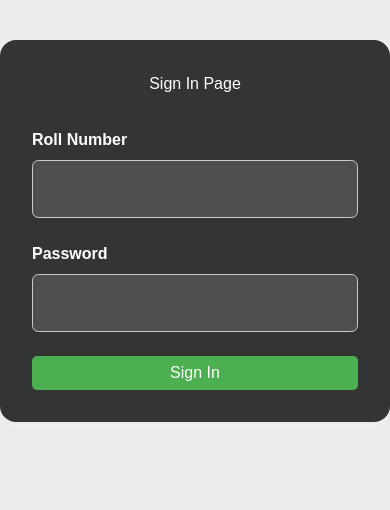
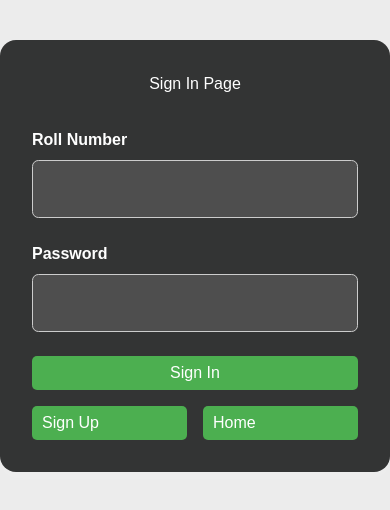
Before and after one commit to dilip-choudhary1/B.Tech_Project, a React (Vite) app: page /sign-in in a window 390 px wide. Shown: the top 510 px of the page. Built offline with nearby package versions, Linux system fonts and the light colour scheme.

Commit message:
responsiveness added and navigation changed

```diff
--- a/src/components/mess/signin.jsx
+++ b/src/components/mess/signin.jsx
@@ -35,10 +35,10 @@ function SignIn1() {
 
       if (response.ok && (role=='admin')) {
         localStorage.setItem("user", JSON.stringify({ rollnumber })); // Save user details in local storage
-        navigate("/admin"); // Redirect to StudentCorner
+        navigate("/admin/register"); // Redirect to StudentCorner
       } else if (response.ok && role == "mess") {
         localStorage.setItem("user", JSON.stringify({ rollnumber })); // Save user details in local storage
-        navigate("/mess"); // Redirect to StudentCorner
+        navigate("/mess/mess-entry"); // Redirect to StudentCorner
       }
       else {
         setMessage(res.message || "Login failed!");
@@ -97,6 +97,9 @@ function SignIn1() {
         <button type="submit" className="submit-button">
           Sign In
         </button>
+        <button type="submit" className="submit-button mt-3" onClick={() => navigate("/")}>
+          {"Home"}
+        </button>
       </form>
       {message && <p>{message}</p>}
     </div>
--- a/src/components/student/signin.jsx
+++ b/src/components/student/signin.jsx
@@ -73,6 +73,15 @@ function SignIn() {
         <button type="submit" className="submit-button">
           Sign In
         </button>
+        <div className="flex w-full gap-4 mt-2">
+          <button type="signin" className="submit-button w-full mt-2 flex" onClick={() => navigate("/sign-up")}>
+        {" Sign Up "}
+        </button>
+        <button type="signin" className="submit-button w-full  mt-2 flex" onClick={() => navigate("/")}>
+        {" Home "}
+        </button>
+        </div>
+
       </form>
       {message && <p>{message}</p>}
     </div>
--- a/src/components/student/signup.jsx
+++ b/src/components/student/signup.jsx
@@ -210,6 +210,9 @@ function SignUp() {
       <button type="signin" className="submit-button w-full" onClick={() => navigate("/sign-in")}>
       {" Sign In "}
       </button>
+      <button type="signin" className="submit-button w-full mt-2" onClick={() => navigate("/")}>
+      {" Home "}
+      </button>
       {message && <p>{message}</p>}
     </div>
   );
```
